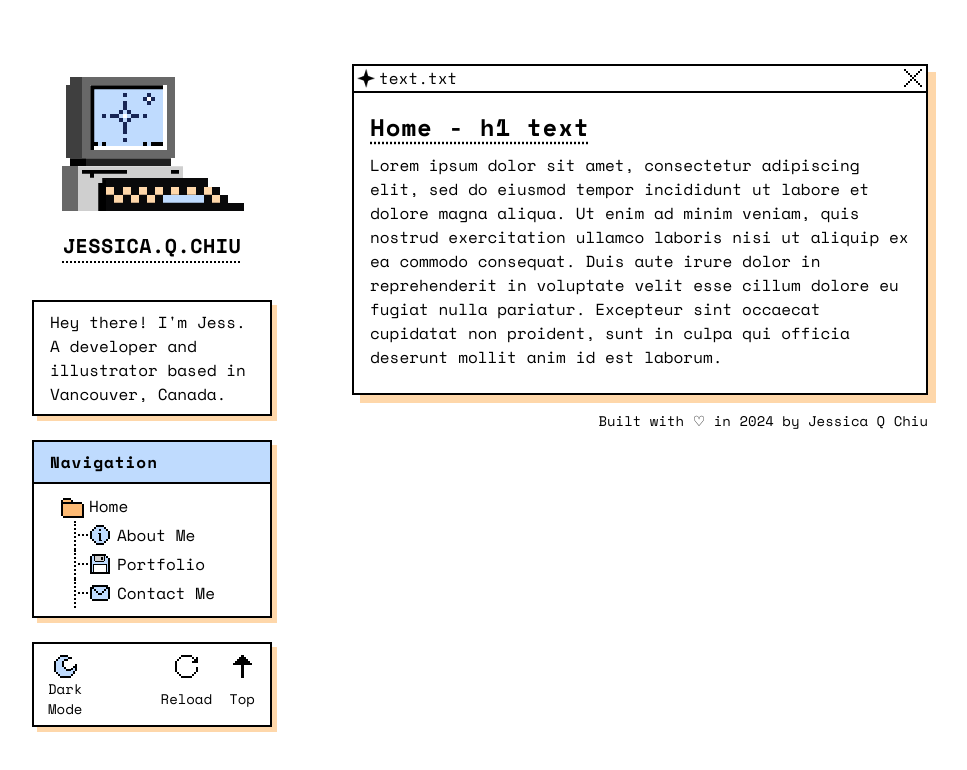
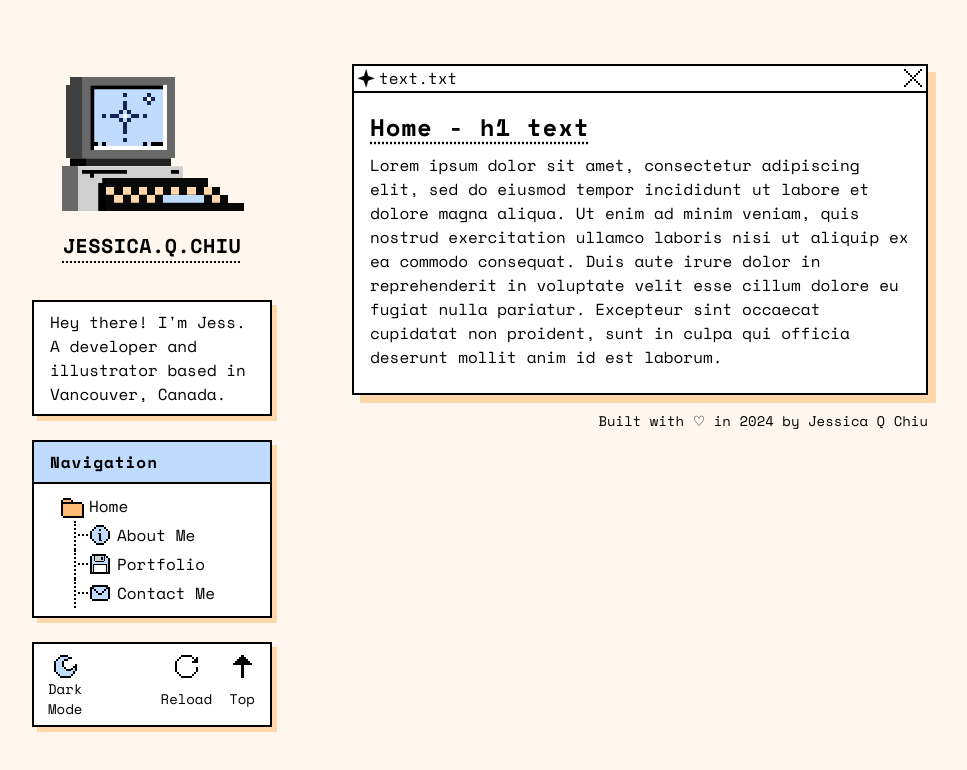
Before and after one commit to JessicaQChiu/jessica-q-chiu-portfolio, a Next.js app: page / in a window 1280 px wide. Shown: the top 770 px of the page, without its empty margins (160-1127 px from the left). Built offline with nearby package versions, Linux system fonts and the light colour scheme.

Commit message:
Fix background colour
Quick fix - background colour  variable name corrected

```diff
--- a/src/app/globals.css
+++ b/src/app/globals.css
@@ -13,24 +13,24 @@
 }
 
 :root {
-  --background-rgb: #fff7ed;
+  --background-color: #fff7ed;
   --blue-highlight: #bfdbfe;
 }
 
-@media (prefers-color-scheme: dark) {
+/* @media (prefers-color-scheme: dark) {
   :root {
     --foreground-rgb: 255, 255, 255;
     --background-start-rgb: 0, 0, 0;
     --background-end-rgb: 0, 0, 0;
   }
-}
+} */
 
 html {
   font-family: var(--font-space-mono), 'Courier New';
 }
 
 body {
-  background-color: var(--foreground-rgb);
+  background-color: var(--background-color);
 }
 
 h1, h2 {
@@ -59,16 +59,6 @@ hr {
   border: 2px solid var(--blue-highlight);
 }
 
-/* body {
-  color: rgb(var(--foreground-rgb));
-  background: linear-gradient(
-      to bottom,
-      transparent,
-      rgb(var(--background-end-rgb))
-    )
-    rgb(var(--background-start-rgb));
-} */
-
 @layer utilities {
   .text-balance {
     text-wrap: balance;
```
